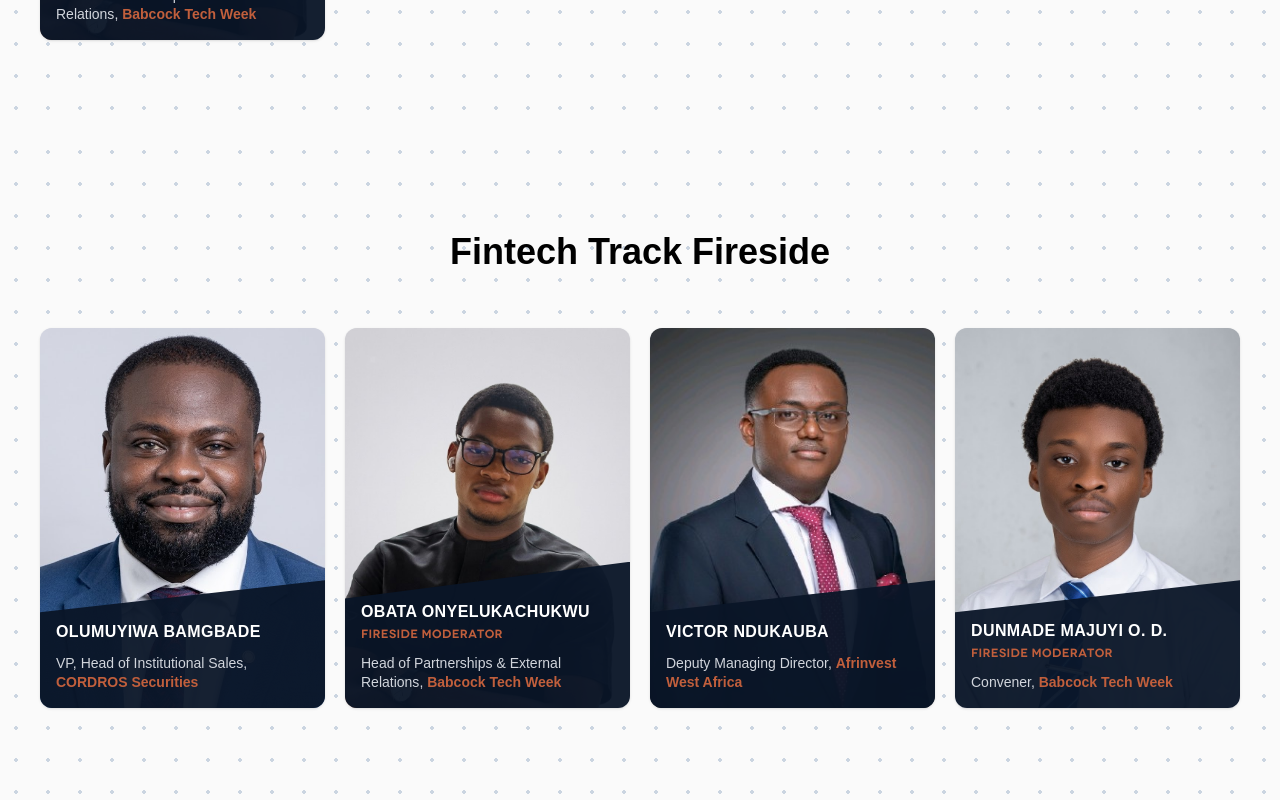
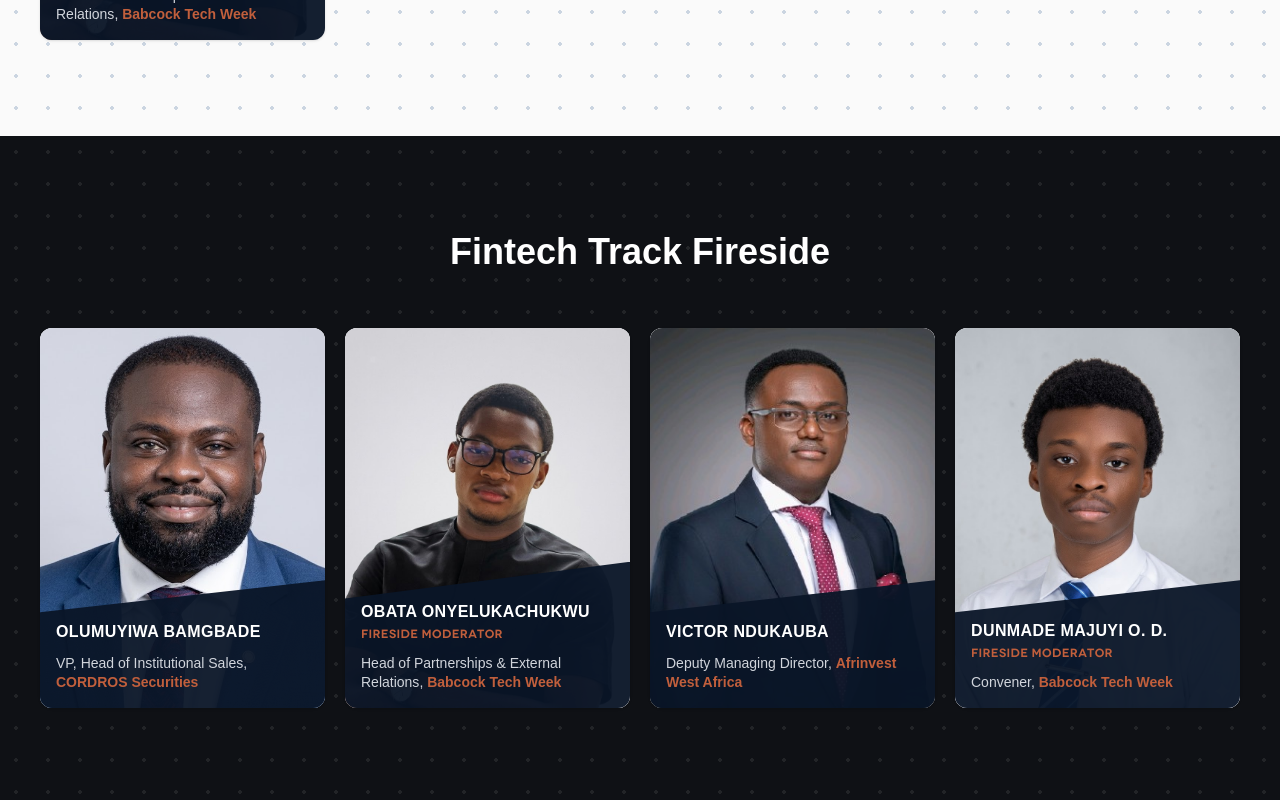
Before and after one commit to victoribironke/babcock-tech-week, a Next.js app: page / in a window 1280 px wide. Shown: the part 2440-3240 px from the top of the page. Built offline with nearby package versions, Linux system fonts and the light colour scheme; a web font is replaced by a local one.

Commit message:
changed color of fintech fireside section to darker in order to better reflect visual representation of separation of sections

```diff
--- a/app/components/SpeakersSection.tsx
+++ b/app/components/SpeakersSection.tsx
@@ -129,10 +129,10 @@ export default function SpeakersSection() {
       </section>
 
       <section
-        className="py-16 md:py-24 px-4 md:px-10 text-black"
+        className="py-16 md:py-24 px-4 md:px-10 text-white"
         style={{
-          backgroundColor: "#fafafa",
-          backgroundImage: "radial-gradient(#cbd5e1 2px, transparent 2px)",
+          backgroundColor: "#0f1115",
+          backgroundImage: "radial-gradient(rgba(255, 255, 255, 0.08) 2px, transparent 2px)",
           backgroundSize: "32px 32px",
         }}
       >
```
